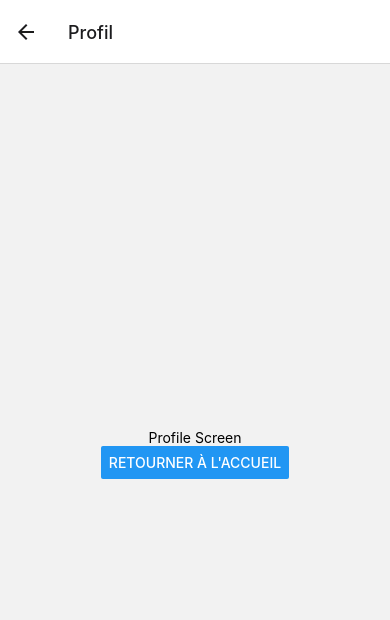
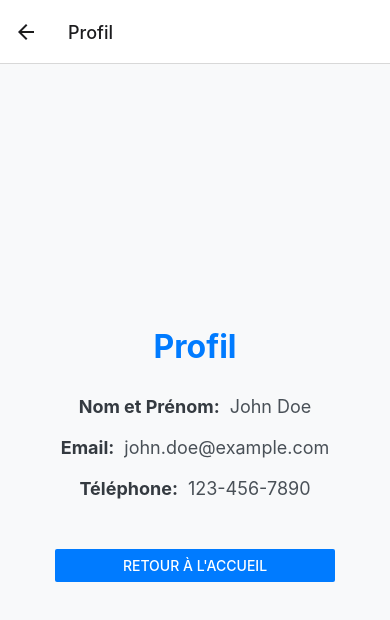
Before and after one commit to adatechschool/projet-collectif-mobile-ACG, a React Native app: screen /Profil in a window 390 px wide. Shown: the top 620 px of the page. Built offline with nearby package versions, Linux system fonts and the light colour scheme.

Commit message:
Expo marche de nouveau normalement

```diff
--- a/screens/AccueilScreen.js
+++ b/screens/AccueilScreen.js
@@ -1,57 +1,47 @@
 import React, { useState, useEffect } from 'react';
 import { View, Text, FlatList, TextInput, TouchableOpacity, StyleSheet, Image } from 'react-native';
-
-// Importez les données d'offres depuis votre fichier JSON
 import offresData from '../data/offres.json';
 
 const AccueilScreen = ({ navigation }) => {
-    // État local pour stocker les données des offres et le terme de recherche
     const [offres, setOffres] = useState([]);
     const [searchTerm, setSearchTerm] = useState('');
 
-    // Utilisez useEffect pour charger les données au montage du composant
     useEffect(() => {
-        setOffres(offresData.offres); // Chargez les données depuis le fichier JSON
+        setOffres(offresData.offres);
     }, []);
 
-    // Filtrer les offres en fonction du terme de recherche
     const filteredOffres = offres.filter((offre) =>
         offre.titre.toLowerCase().includes(searchTerm.toLowerCase())
     );
 
-    // Fonction pour naviguer vers le profil
     const goToProfileScreen = () => {
-        navigation.navigate('Profil'); // Nom de la route vers la page de profil
-    };
-    const goToOffreScreen = (offre) => {
-        navigation.navigate('OffreScreen', { offre }); // Nom de la route vers la page de détails de l'offre
+        navigation.navigate('Profil');
     };
 
-    // Fonction pour rendre chaque élément de la liste d'offres
+    const goToOffreScreen = (offre) => {
+        navigation.navigate('OffreScreen', { offre });
+    };
+
     const renderOffreItem = ({ item }) => (
-        <View style={styles.offreContainer}>
-            <View style={styles.offreItem}>
+        <TouchableOpacity onPress={() => goToOffreScreen(item)}>
+            <View style={styles.offreContainer}>
                 <Text style={styles.offreTitre}>{item.titre}</Text>
-                <Text>{item.entreprise}</Text>
-                <Text>{item.lieu}</Text>
-                <Text>{item.date_publication}</Text>
+                <Text style={styles.offreInfo}>{item.entreprise} - {item.lieu}</Text>
+                <Text style={styles.offreInfo}>{item.date_publication}</Text>
             </View>
-        </View>
+        </TouchableOpacity>
     );
 
     return (
         <View style={styles.container}>
-            {/* En-tête */}
             <View style={styles.header}>
                 <Image source={require('../assets/jobConnect.png')} style={styles.logo} />
                 <Text style={styles.appName}>Job Connect</Text>
-                {/* Lien vers le profil */}
                 <TouchableOpacity onPress={goToProfileScreen}>
                     <Text style={styles.profilLink}>Profil</Text>
                 </TouchableOpacity>
             </View>
 
-            {/* Barre de recherche */}
             <TextInput
                 style={styles.searchBar}
                 placeholder="Rechercher..."
@@ -59,37 +49,25 @@ const AccueilScreen = ({ navigation }) => {
                 onChangeText={setSearchTerm}
             />
 
-            {/* Liste des offres */}
             <FlatList
                 data={filteredOffres}
-                renderItem={({ item }) => (
-                    <TouchableOpacity onPress={() => goToOffreScreen(item)}>
-                        <View style={styles.offreContainer}>
-                            <View style={styles.offreItem}>
-                                <Text style={styles.offreTitre}>{item.titre}</Text>
-                                <Text>{item.entreprise}</Text>
-                                <Text>{item.lieu}</Text>
-                                <Text>{item.date_publication}</Text>
-                            </View>
-                        </View>
-                    </TouchableOpacity>
-                )}
+                renderItem={renderOffreItem}
                 keyExtractor={(item) => item.id.toString()}
             />
         </View>
     );
 };
 
-// Styles
 const styles = StyleSheet.create({
     container: {
         flex: 1,
         padding: 20,
+        backgroundColor: '#fff',
     },
     header: {
         flexDirection: 'row',
         alignItems: 'center',
-        justifyContent: 'space-between', // Pour placer le texte "Profil" à droite
+        justifyContent: 'space-between',
         marginBottom: 20,
     },
     logo: {
@@ -99,10 +77,11 @@ const styles = StyleSheet.create({
     },
     appName: {
         fontSize: 20,
+        fontWeight: 'bold',
     },
     profilLink: {
         fontSize: 16,
-        color: 'blue',
+        color: '#007bff',
     },
     searchBar: {
         height: 40,
@@ -119,14 +98,15 @@ const styles = StyleSheet.create({
         padding: 10,
         marginBottom: 10,
     },
-    offreItem: {
-        // Styles pour le contenu de chaque offre
-    },
     offreTitre: {
         fontWeight: 'bold',
         fontSize: 18,
         marginBottom: 5,
     },
+    offreInfo: {
+        fontSize: 16,
+        color: '#555',
+    },
 });
 
 export default AccueilScreen;
--- a/screens/OffreScreen.js
+++ b/screens/OffreScreen.js
@@ -1,5 +1,6 @@
 import React from 'react';
 import { View, Text, StyleSheet } from 'react-native';
+import { MaterialIcons } from '@expo/vector-icons'; // Import des icônes depuis Expo
 
 const OffreDetailsScreen = ({ route }) => {
     // Récupérer les données de l'offre sélectionnée depuis les paramètres de navigation
@@ -9,11 +10,9 @@ const OffreDetailsScreen = ({ route }) => {
         <View style={styles.container}>
             <Text style={styles.offreTitre}>{offre.titre}</Text>
             <View style={styles.infoContainer}>
-                <Text style={styles.label}>Entreprise:</Text>
+                <MaterialIcons name="business" size={24} color="#007bff" style={styles.icon} />
                 <Text style={styles.detail}>{offre.entreprise}</Text>
-            </View>
-            <View style={styles.infoContainer}>
-                <Text style={styles.label}>Lieu:</Text>
+                <MaterialIcons name="location-on" size={24} color="#007bff" style={[styles.icon, styles.locationIcon]} />
                 <Text style={styles.detail}>{offre.lieu}</Text>
             </View>
             <View style={styles.infoContainer}>
@@ -26,7 +25,9 @@ const OffreDetailsScreen = ({ route }) => {
             </View>
             <View style={styles.infoContainer}>
                 <Text style={styles.label}>Compétences requises:</Text>
-                <Text style={styles.detail}>{offre.competences}</Text>
+                {offre.competences.map((competence, index) => (
+                    <Text key={index} style={styles.competence}>{competence}</Text>
+                ))}
             </View>
             {/* Ajoutez d'autres détails de l'offre ici si nécessaire */}
         </View>
@@ -41,20 +42,38 @@ const styles = StyleSheet.create({
     },
     offreTitre: {
         fontWeight: 'bold',
-        fontSize: 24,
+        fontSize: 28,
         marginBottom: 20,
         textAlign: 'center',
+        color: '#007bff',
     },
     infoContainer: {
+        flexDirection: 'row',
+        alignItems: 'center',
         marginBottom: 15,
+        flexWrap: 'wrap',
     },
     label: {
         fontWeight: 'bold',
         fontSize: 18,
         marginBottom: 5,
+        color: '#343a40',
     },
     detail: {
         fontSize: 18,
+        marginLeft: 5,
+        color: '#495057',
+    },
+    competence: {
+        fontSize: 16,
+        marginLeft: 20,
+        color: '#007bff',
+    },
+    icon: {
+        marginRight: 5,
+    },
+    locationIcon: {
+        marginTop: 2, // Ajustement pour aligner la localisation avec le texte
     },
 });
 
--- a/screens/ProfileScreen.js
+++ b/screens/ProfileScreen.js
@@ -1,16 +1,67 @@
 import React from 'react';
-import { View, Text, Button } from 'react-native';
+import { View, Text, Button, StyleSheet } from 'react-native';
 
 const ProfileScreen = ({ navigation }) => {
     return (
-        <View style={{ flex: 1, alignItems: 'center', justifyContent: 'center' }}>
-            <Text>Profile Screen</Text>
-            <Button
-                title="Retourner à l'accueil"
-                onPress={() => navigation.navigate('Accueil')}
-            />
+        <View style={styles.container}>
+            <Text style={styles.title}>Profil</Text>
+            <View style={styles.profileInfo}>
+                <Text style={styles.label}>Nom et Prénom:</Text>
+                <Text style={styles.value}>John Doe</Text>
+            </View>
+            <View style={styles.profileInfo}>
+                <Text style={styles.label}>Email:</Text>
+                <Text style={styles.value}>john.doe@example.com</Text>
+            </View>
+            <View style={styles.profileInfo}>
+                <Text style={styles.label}>Téléphone:</Text>
+                <Text style={styles.value}>123-456-7890</Text>
+            </View>
+            <View style={styles.buttonContainer}>
+                <Button
+                    title="Retour à l'accueil"
+                    onPress={() => navigation.navigate('Accueil')}
+                    color="#007bff"
+                />
+            </View>
         </View>
     );
 };
 
+const styles = StyleSheet.create({
+    container: {
+        flex: 1,
+        alignItems: 'center',
+        justifyContent: 'center',
+        paddingHorizontal: 20,
+        backgroundColor: '#f8f9fa',
+    },
+    title: {
+        fontSize: 32,
+        fontWeight: 'bold',
+        marginBottom: 30,
+        color: '#007bff',
+    },
+    profileInfo: {
+        flexDirection: 'row',
+        alignItems: 'center',
+        marginBottom: 20,
+    },
+    label: {
+        fontSize: 18,
+        fontWeight: 'bold',
+        marginRight: 10,
+        color: '#343a40',
+    },
+    value: {
+        fontSize: 18,
+        flex: 1,
+        color: '#495057',
+    },
+    buttonContainer: {
+        marginTop: 30,
+        width: '80%',
+    },
+});
+
 export default ProfileScreen;
```
Also changed, not shown: package.json (+5 -5 lines), 1 other file (tests, documents, lock files or other folders).
